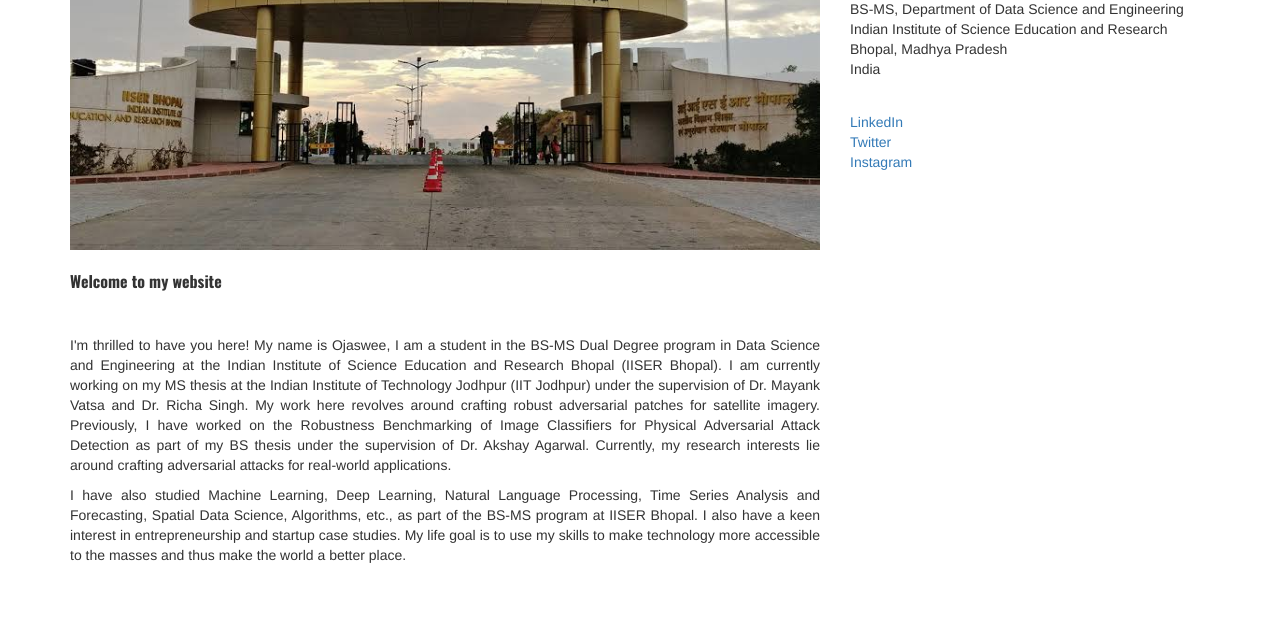
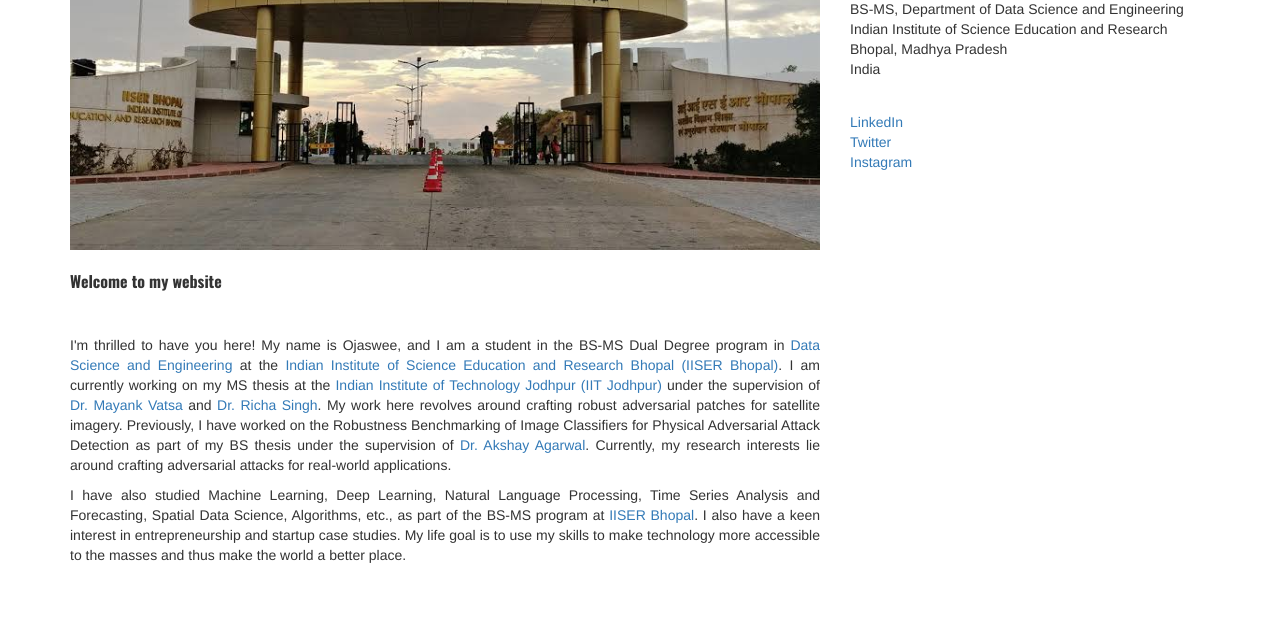
Before and after one commit to ojojaswee/ojojaswee.github.io, a plain HTML site: page index.html in a window 1280 px wide. Shown: the part 178-800 px from the top of the page. Drawn offline with nearby package versions, Linux system fonts and the light colour scheme.

Commit message:
Update index.html

```diff
--- a/index.html
+++ b/index.html
@@ -67,10 +67,9 @@
                 <div style="margin-top:3%; text-align:justify;">
 
 					<!-- <p>Lorem ipsum dolor sit amet, consectetur adipiscing <a href="#">elit</a>, sed do eiusmod tempor incididunt ut labore et dolore magna aliqua.</p> -->
-					<p> I'm thrilled to have you here! My name is Ojaswee, I am a student in the BS-MS Dual Degree program in Data Science and Engineering at the Indian Institute of Science Education and Research Bhopal (IISER Bhopal). I am currently working on my MS thesis at the Indian Institute of Technology Jodhpur (IIT Jodhpur) under the supervision of Dr. Mayank Vatsa and Dr. Richa Singh. My work here revolves around crafting robust adversarial patches for satellite imagery. Previously, I have worked on the Robustness Benchmarking of Image Classifiers for Physical Adversarial Attack Detection as part of my BS thesis under the supervision of Dr. Akshay Agarwal. Currently, my research interests lie around crafting adversarial attacks for real-world applications.</p>
+	<p> I'm thrilled to have you here! My name is Ojaswee, and I am a student in the BS-MS Dual Degree program in <a href="https://dse.iiserb.ac.in/">Data Science and Engineering</a> at the <a href="https://www.iiserb.ac.in/">Indian Institute of Science Education and Research Bhopal (IISER Bhopal)</a>. I am currently working on my MS thesis at the <a href="https://www.iitj.ac.in/">Indian Institute of Technology Jodhpur (IIT Jodhpur)</a> under the supervision of <a href="http://home.iitj.ac.in/~mvatsa/">Dr. Mayank Vatsa</a> and <a href="http://home.iitj.ac.in/~richa/">Dr. Richa Singh</a>. My work here revolves around crafting robust adversarial patches for satellite imagery. Previously, I have worked on the Robustness Benchmarking of Image Classifiers for Physical Adversarial Attack Detection as part of my BS thesis under the supervision of <a href="https://sites.google.com/iiitd.ac.in/agarwalakshay/home">Dr. Akshay Agarwal</a>. Currently, my research interests lie around crafting adversarial attacks for real-world applications.</p>
 
-          <p>I have also studied Machine Learning, Deep Learning, Natural Language Processing, Time Series Analysis and Forecasting, Spatial Data Science, Algorithms, etc., as part of the BS-MS program at IISER Bhopal. I also have a keen interest in entrepreneurship and startup case studies. My life goal is to use my skills to make technology more accessible to the masses and thus make the world a better place.</p>
-					<!-- <p>Ut enim ad minim veniam, quis nostrud exercitation ullamco laboris nisi ut aliquip ex ea commodo consequat. Duis aute irure dolor in reprehenderit in voluptate velit esse cillum dolore eu fugiat nulla pariatur.</p> -->
+<p>I have also studied Machine Learning, Deep Learning, Natural Language Processing, Time Series Analysis and Forecasting, Spatial Data Science, Algorithms, etc., as part of the BS-MS program at <a href="https://www.iiserb.ac.in/">IISER Bhopal</a>. I also have a keen interest in entrepreneurship and startup case studies. My life goal is to use my skills to make technology more accessible to the masses and thus make the world a better place.</p>		<!-- <p>Ut enim ad minim veniam, quis nostrud exercitation ullamco laboris nisi ut aliquip ex ea commodo consequat. Duis aute irure dolor in reprehenderit in voluptate velit esse cillum dolore eu fugiat nulla pariatur.</p> -->
 
 					<!-- <p>Excepteur sint occaecat cupidatat non proident, sunt in culpa qui officia deserunt mollit anim id est laborum</p> -->
                 </div>
```
